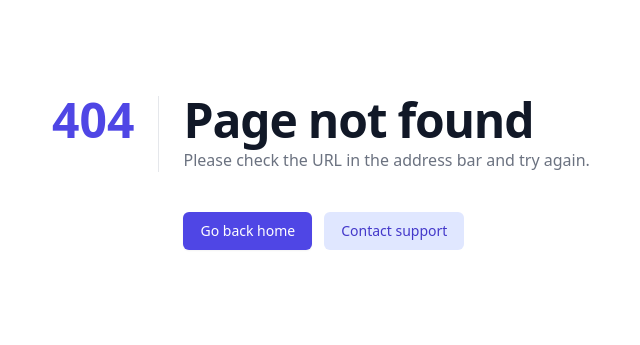
After one commit to jordiarasa/php_for_laravel_developers, a PHP site: page /resources/views/errors/404.php in a window 1280 px wide. The commit adds this page. Shown: the top 345 px of the page, without its empty margins (319-959 px from the left). Run offline with PHP 8.4, Linux system fonts and the light colour scheme.

Commit message:
Primera versio del enroutador

```diff
--- /dev/null
+++ b/app/Http/Controllers/contact.php
@@ -0,0 +1,4 @@
+<?php
+
+//require 'app/index.php';
+require 'resources/views/contact.blade.php';
--- a/app/index.php
+++ b/app/Http/Controllers/index.php
@@ -10,5 +10,6 @@ $tasks = App::get('database') -> selectAll('tasks');
 //$database = new Database(App::get('config')['database']);
 //$tasks = $database -> selectAll('tasks');
 
+$greeting = greet();
 
-$greeting = greet();
+require 'resources/views/index.blade.php';
--- a/framework/bootstrap.php
+++ b/framework/bootstrap.php
@@ -4,6 +4,9 @@ use Dotenv\Dotenv;
 use framework\App;
 use framework\Database\Connection;
 use framework\Database\Database;
+use framework\Route;
+
+$routes = require 'routes.php';
 
 $dotenv = Dotenv::createImmutable(__DIR__.'/..');
 $dotenv->load();
@@ -12,3 +15,5 @@ App::bind('config', require 'config.php');
 App::bind('database', new Database(
     Connection::make(App::get('config')['database'])
 ));
+
+App::bind('router', (new Route())->define($routes));
--- /dev/null
+++ b/resources/views/errors/404.php
@@ -0,0 +1,35 @@
+<!doctype html>
+<html lang="en">
+<head>
+    <meta charset="UTF-8">
+    <meta name="viewport"
+          content="width=device-width, user-scalable=no, initial-scale=1.0, maximum-scale=1.0, minimum-scale=1.0">
+    <meta http-equiv="X-UA-Compatible" content="ie=edge">
+    <title>Document</title>
+    <link href="https://unpkg.com/tailwindcss@^2/dist/tailwind.min.css" rel="stylesheet">
+
+</head>
+<body>
+<div class="bg-white min-h-full px-4 py-16 sm:px-6 sm:py-24 md:grid md:place-items-center lg:px-8">
+    <div class="max-w-max mx-auto">
+        <main class="sm:flex">
+            <p class="text-4xl font-extrabold text-indigo-600 sm:text-5xl">404</p>
+            <div class="sm:ml-6">
+                <div class="sm:border-l sm:border-gray-200 sm:pl-6">
+                    <h1 class="text-4xl font-extrabold text-gray-900 tracking-tight sm:text-5xl">Page not found</h1>
+                    <p class="mt-1 text-base text-gray-500">Please check the URL in the address bar and try again.</p>
+                </div>
+                <div class="mt-10 flex space-x-3 sm:border-l sm:border-transparent sm:pl-6">
+                    <a href="/" class="inline-flex items-center px-4 py-2 border border-transparent text-sm font-medium rounded-md shadow-sm text-white bg-indigo-600 hover:bg-indigo-700 focus:outline-none focus:ring-2 focus:ring-offset-2 focus:ring-indigo-500">
+                        Go back home
+                    </a>
+                    <a href="#" class="inline-flex items-center px-4 py-2 border border-transparent text-sm font-medium rounded-md text-indigo-700 bg-indigo-100 hover:bg-indigo-200 focus:outline-none focus:ring-2 focus:ring-offset-2 focus:ring-indigo-500">
+                        Contact support
+                    </a>
+                </div>
+            </div>
+        </main>
+    </div>
+</div>
+</body>
+</html>
```
Also changed, not shown: framework/Route.php (added, +37 -0 lines), index.php (+6 -2 lines), resources/views/contact.blade.php (added, +20 -0 lines), routes.php (added, +8 -0 lines).
